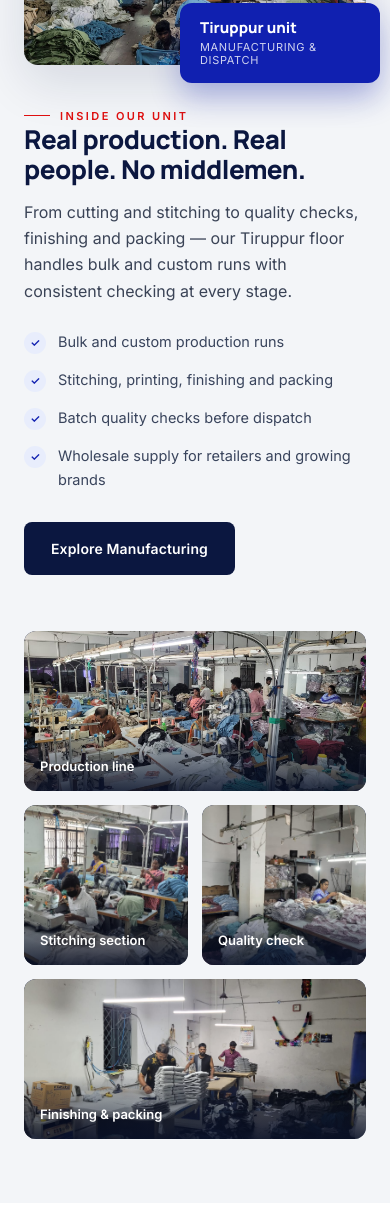
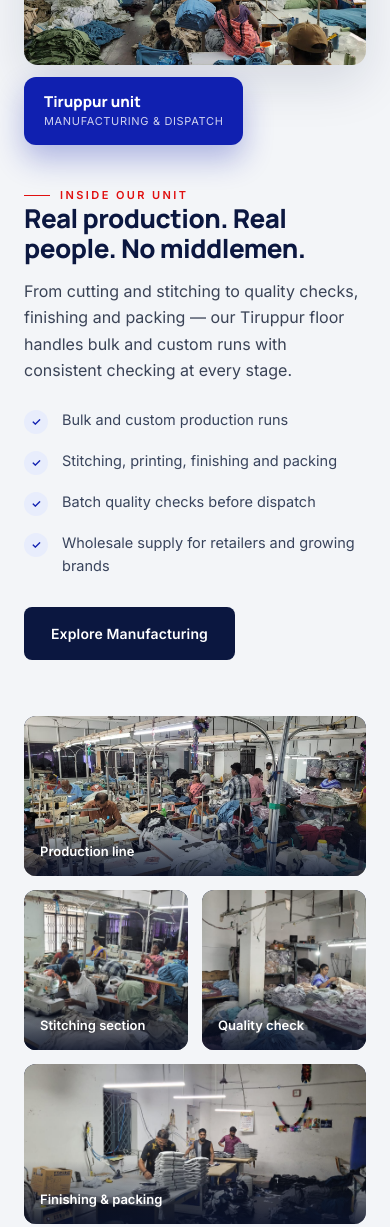
Before and after one commit to MIRUN2303/YOUR-CHOICE-GARMENTS, a plain HTML site: page index.html in a window 390 px wide. Shown: the part 3176-4403 px from the top of the page. Drawn offline with nearby package versions, Linux system fonts and the light colour scheme.

Commit message:
Improve ticks list and stamp responsiveness

```diff
--- a/css/styles.css
+++ b/css/styles.css
@@ -169,10 +169,11 @@ header.site .container{max-width:1360px}
 .split-media{position:relative}
 .split-media img{width:100%;border-radius:var(--radius);box-shadow:var(--shadow)}
 .split-media .stamp{position:absolute;right:-14px;bottom:-18px;background:var(--blue);color:#fff;border-radius:12px;padding:16px 20px;font-family:'Manrope';font-weight:800;font-size:15px;line-height:1.2;max-width:200px;box-shadow:0 14px 30px rgba(16,32,176,.3)}
+@media(max-width:640px){.split-media .stamp{position:static;margin-top:12px;max-width:none;display:inline-block}}
 .split-media .stamp small{display:block;font-family:'Inter';font-weight:400;font-size:11px;opacity:.8;letter-spacing:.06em;text-transform:uppercase;margin-top:4px}
-.ticks{list-style:none;margin:26px 0 30px;display:grid;gap:14px}
-.ticks li{display:flex;gap:12px;font-size:14.5px;color:#39445C}
-.ticks li::before{content:"✓";flex-shrink:0;width:22px;height:22px;border-radius:50%;background:#E8EDFC;color:var(--blue);font-size:11px;font-weight:800;display:flex;align-items:center;justify-content:center;margin-top:2px}
+.ticks{list-style:none;margin:26px 0 30px;display:grid;gap:16px}
+.ticks li{display:flex;gap:14px;font-size:14.5px;color:#39445C;line-height:1.55}
+.ticks li::before{content:"✓";flex-shrink:0;width:24px;height:24px;border-radius:50%;background:#E8EDFC;color:var(--blue);font-size:11px;font-weight:800;display:flex;align-items:center;justify-content:center;margin-top:1px}
 @media(max-width:900px){.split{grid-template-columns:minmax(0,1fr)}.split.reverse .split-media{order:0}}
 .split>*, .stats>*{min-width:0}
 
```
